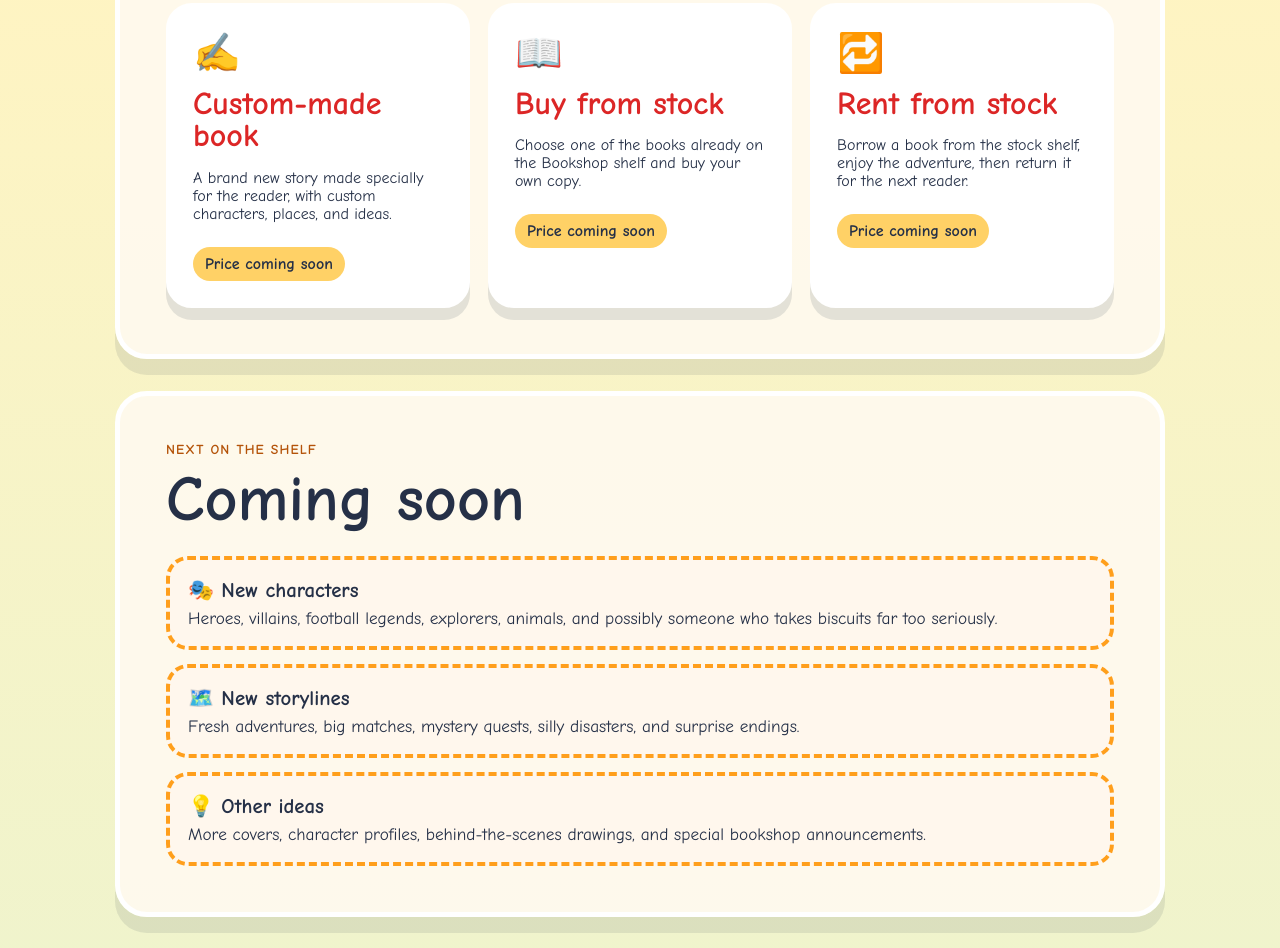
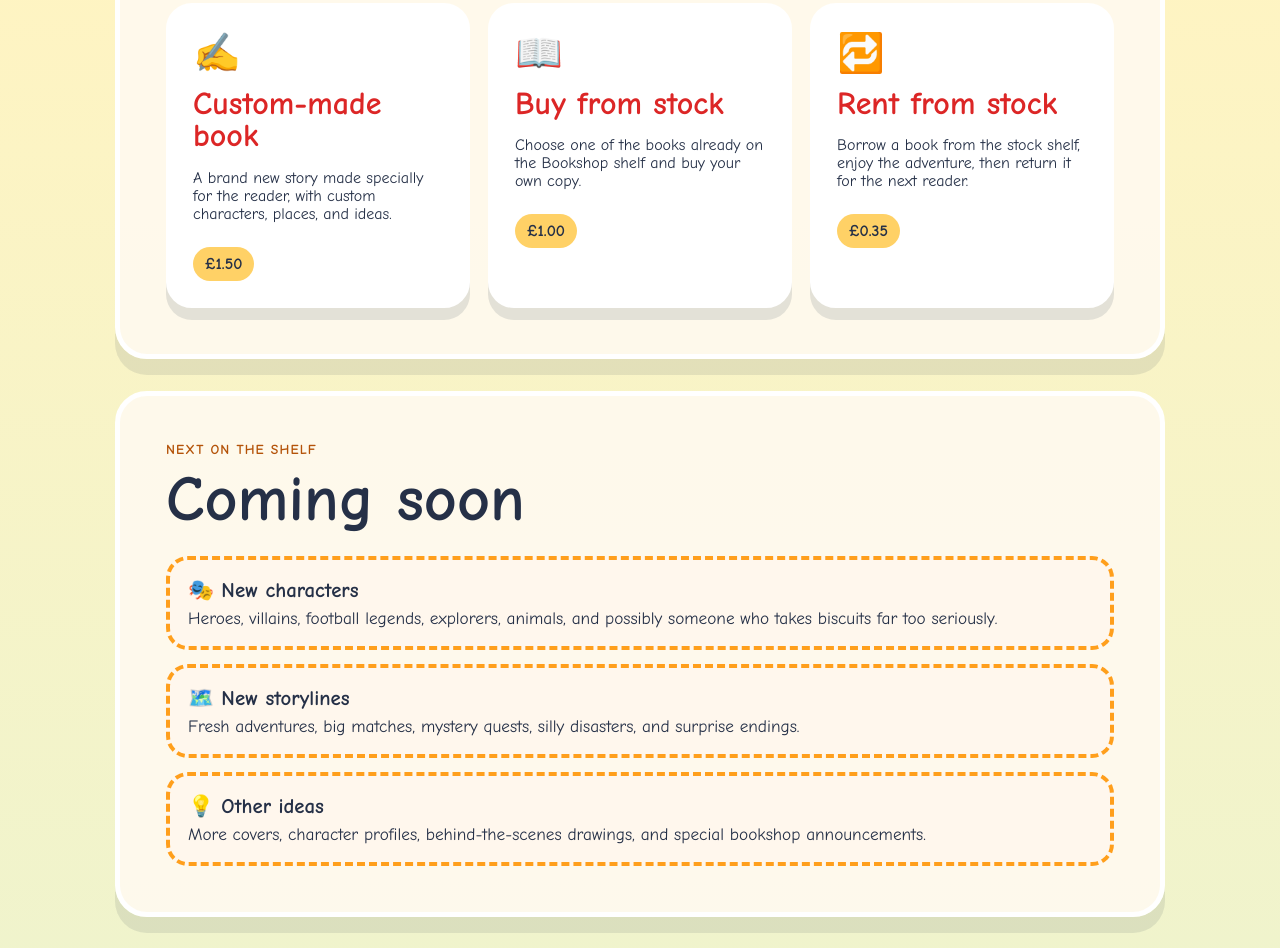
Before and after one commit to Bro4dsword/Finlays-Bookshop, a plain HTML site: page index.html in a window 1280 px wide. Shown: the part 2830-3778 px from the top of the page. Drawn offline with Linux system fonts and the light colour scheme.

Commit message:
Update bookshop prices

```diff
--- a/index.html
+++ b/index.html
@@ -85,19 +85,19 @@
           <span class="card-icon">✍️</span>
           <h3>Custom-made book</h3>
           <p>A brand new story made specially for the reader, with custom characters, places, and ideas.</p>
-          <p class="price-note">Price coming soon</p>
+          <p class="price-note">£1.50</p>
         </article>
         <article class="info-card">
           <span class="card-icon">📖</span>
           <h3>Buy from stock</h3>
           <p>Choose one of the books already on the Bookshop shelf and buy your own copy.</p>
-          <p class="price-note">Price coming soon</p>
+          <p class="price-note">£1.00</p>
         </article>
         <article class="info-card">
           <span class="card-icon">🔁</span>
           <h3>Rent from stock</h3>
           <p>Borrow a book from the stock shelf, enjoy the adventure, then return it for the next reader.</p>
-          <p class="price-note">Price coming soon</p>
+          <p class="price-note">£0.35</p>
         </article>
       </div>
     </section>
```
